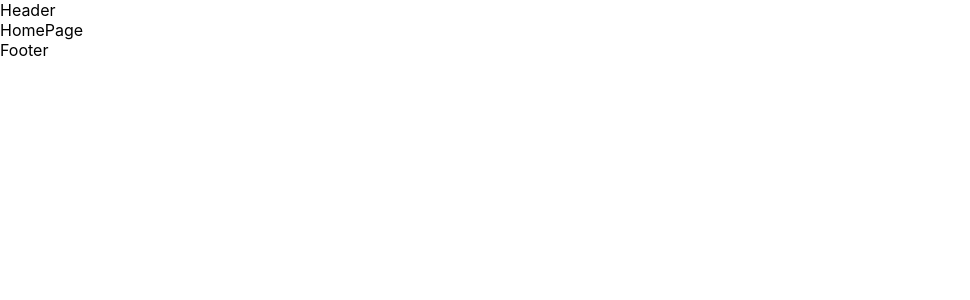
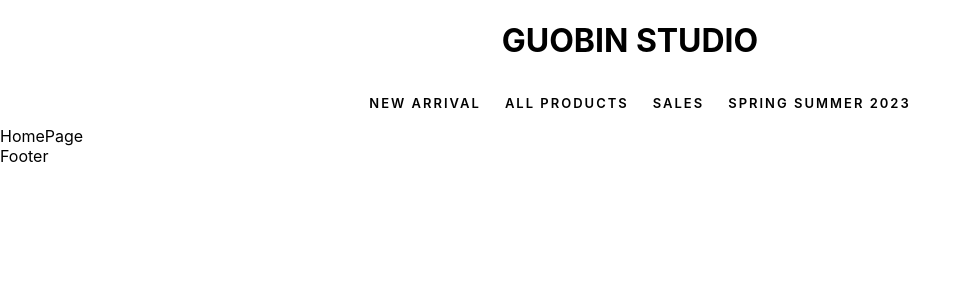
Before and after one commit to kthuynh1610/ecommerce-web, a React (Create React App) app in the folder ecommerce-web/: page / in a window 1280 px wide. Shown: the top 300 px of the page, without its empty margins (0-970 px from the left). Built offline with nearby package versions, Linux system fonts and the light colour scheme.

Commit message:
Header completed

```diff
--- /dev/null
+++ b/ecommerce-web/src/Components/Header/Header.css
@@ -0,0 +1,40 @@
+.container{
+    display: flex;
+    flex-direction: column;
+    align-items: center;
+    justify-content: center;
+    align-content: center;
+}
+
+.Logo{
+    display: flex;
+    flex-direction: row;
+    align-items: center;
+    height: 80px;
+    max-width: 1280px;
+    width: 100%;
+    justify-content: space-between;
+}
+.Logo h1{
+    text-transform: uppercase;
+    justify-content: center;
+}
+.Logo i{
+    margin: 0 5px;
+}
+.container ul{
+    list-style: none;
+    display: flex;
+    flex-direction: row;
+}
+.container ul li{
+    margin: 0 12px;
+    text-transform: uppercase;
+    font-size: 13px;
+    letter-spacing: 2px;
+    padding: 15px 0;
+    font-weight: 600;
+}
+.dropdown{
+    opacity: 0;
+}
--- a/ecommerce-web/src/Components/Header/Header.js
+++ b/ecommerce-web/src/Components/Header/Header.js
@@ -1,8 +1,26 @@
 import React from 'react'
-
+import "./Header.css";
 const Header = () => {
   return (
-    <div>Header</div>
+    <div className='container'>
+        <div className='Logo'>
+            <div className='dropdown'>
+                <i class="fa-solid fa-bars" style={{color: " #000000"}}></i>
+            </div>
+            <h1>Guobin Studio</h1>
+            <div>
+                <i class="fa-solid fa-magnifying-glass" style={{color: " #000000"}}></i>
+                <i class="fa-regular fa-user" style={{color: " #000000"}}></i>
+                <i class="fa-solid fa-cart-shopping" style={{color: " #000000"}}/>
+            </div>
+        </div>
+        <ul>
+            <li>New Arrival</li>
+            <li>All Products</li>
+            <li>Sales</li>
+            <li>Spring Summer 2023</li>
+        </ul>
+    </div>
   )
 }
 
--- a/ecommerce-web/src/index.css
+++ b/ecommerce-web/src/index.css
@@ -5,8 +5,14 @@ body {
     sans-serif;
   -webkit-font-smoothing: antialiased;
   -moz-osx-font-smoothing: grayscale;
+  display: flex;
+  flex-direction: column;
 }
-
+*{
+  box-sizing: border-box;
+  padding: 0;
+  margin: 0;
+}
 code {
   font-family: source-code-pro, Menlo, Monaco, Consolas, 'Courier New',
     monospace;
```
